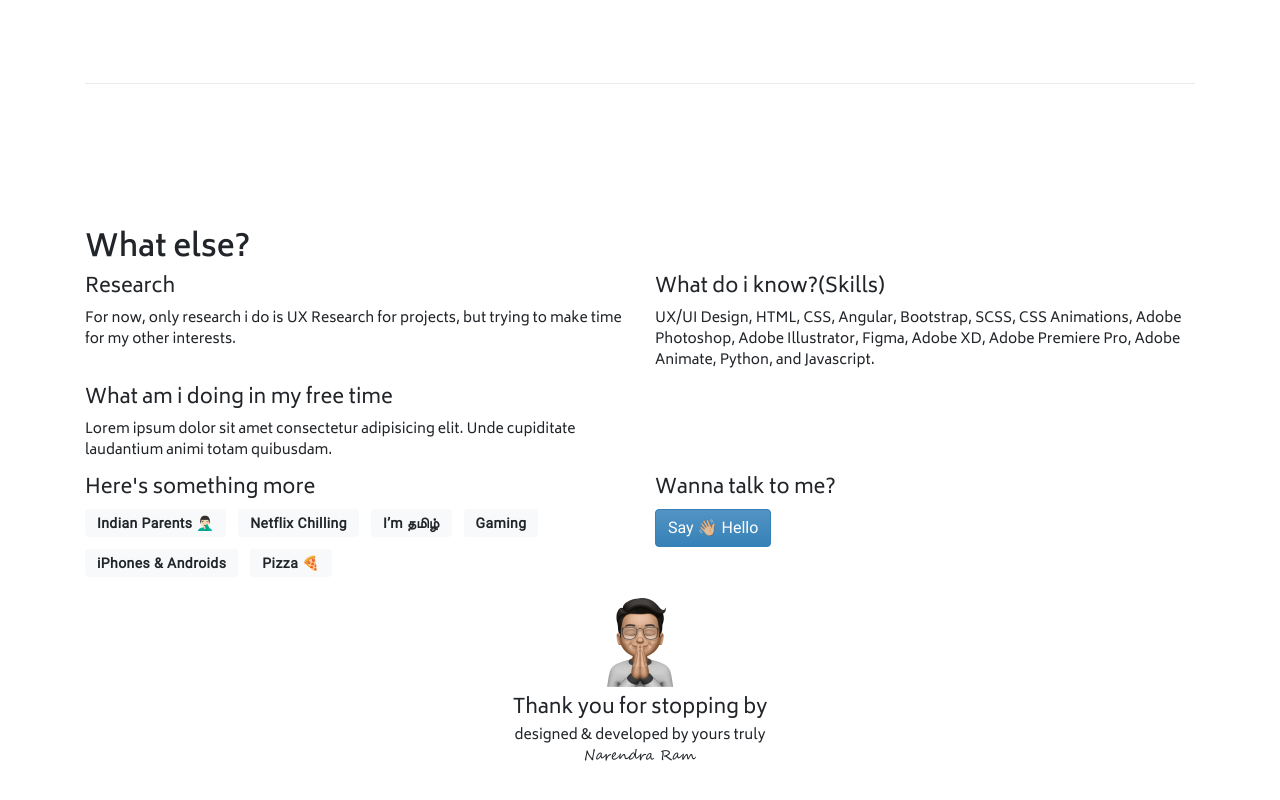
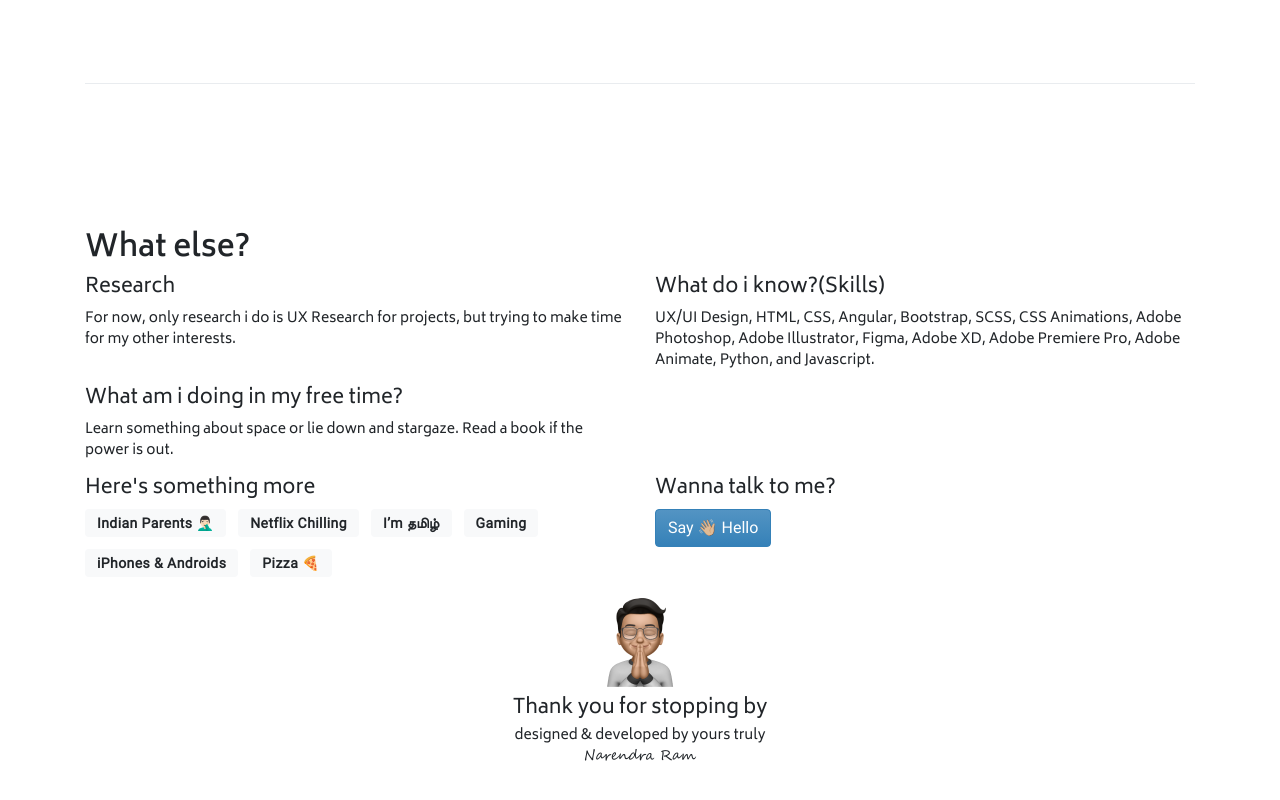
Before and after one commit to narenkram/Lance, a Nuxt app: page / in a window 1280 px wide. Shown: the part 3654-4454 px from the top of the page. Built offline with nearby package versions, Linux system fonts and the light colour scheme.

Commit message:
Update index.vue

```diff
--- a/pages/index.vue
+++ b/pages/index.vue
@@ -435,8 +435,8 @@
             <p>UX/UI Design, HTML, CSS, Angular, Bootstrap, SCSS, CSS Animations, Adobe Photoshop, Adobe Illustrator, Figma, Adobe XD, Adobe Premiere Pro, Adobe Animate, Python, and Javascript.</p>
           </div>
           <div class="col-lg-6">
-            <h3>What am i doing in my free time</h3>
-            <p>Lorem ipsum dolor sit amet consectetur adipisicing elit. Unde cupiditate laudantium animi totam quibusdam.</p>
+            <h3>What am i doing in my free time?</h3>
+            <p>Learn something about space or lie down and stargaze. Read a book if the power is out.</p>
           </div>
         </div>
         <div class="row">
```
